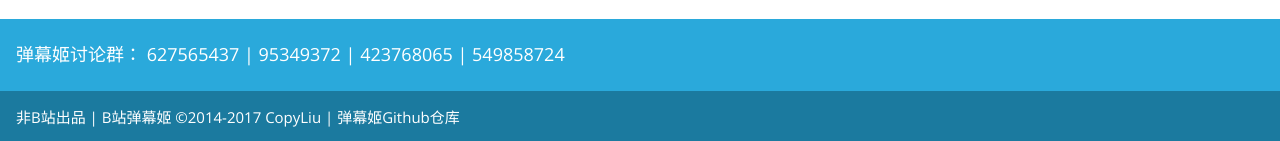
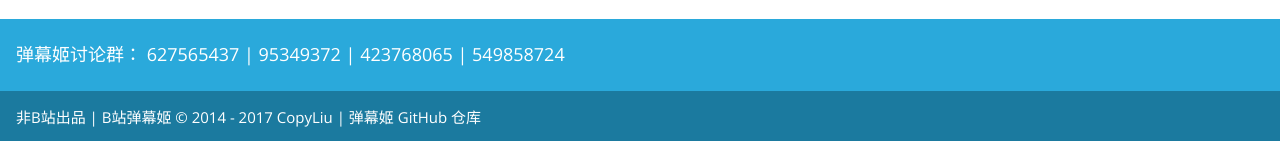
Before and after one commit to Bililive/www.danmuji.org, a Jekyll site: the page built from index.html, in a window 1280 px wide and 900 px high, scrolled down 1535 px. Shown: the part 756-897 px from the top of the window. Built offline with Jekyll 4.4.1, drawn with Linux system fonts in a browser that asks for light colours; nearby versions of some CDN libraries; some web fonts are replaced; comment, search, counter and statistics services are not loaded.

Commit message:
添加中英混排空格 & GitHub 大小写纠正（

```diff
--- a/_includes/footer.html
+++ b/_includes/footer.html
@@ -8,7 +8,7 @@
 		</h5>
 	</footer>
 	<footer class="w3-container w3-theme-d5">
-        <p>非B站出品 | B站弹幕姬 ©2014-2017 CopyLiu | <a target="_blank" href="https://github.com/copyliu/bililive_dm/">弹幕姬Github仓库</a></p>
+        <p>非B站出品 | B站弹幕姬 © 2014 - 2017 CopyLiu | <a target="_blank" href="https://github.com/copyliu/bililive_dm/">弹幕姬 GitHub 仓库</a></p>
     </footer>
     <div class="w3-hide">
         <script src="/css/notie.js"></script>
```
